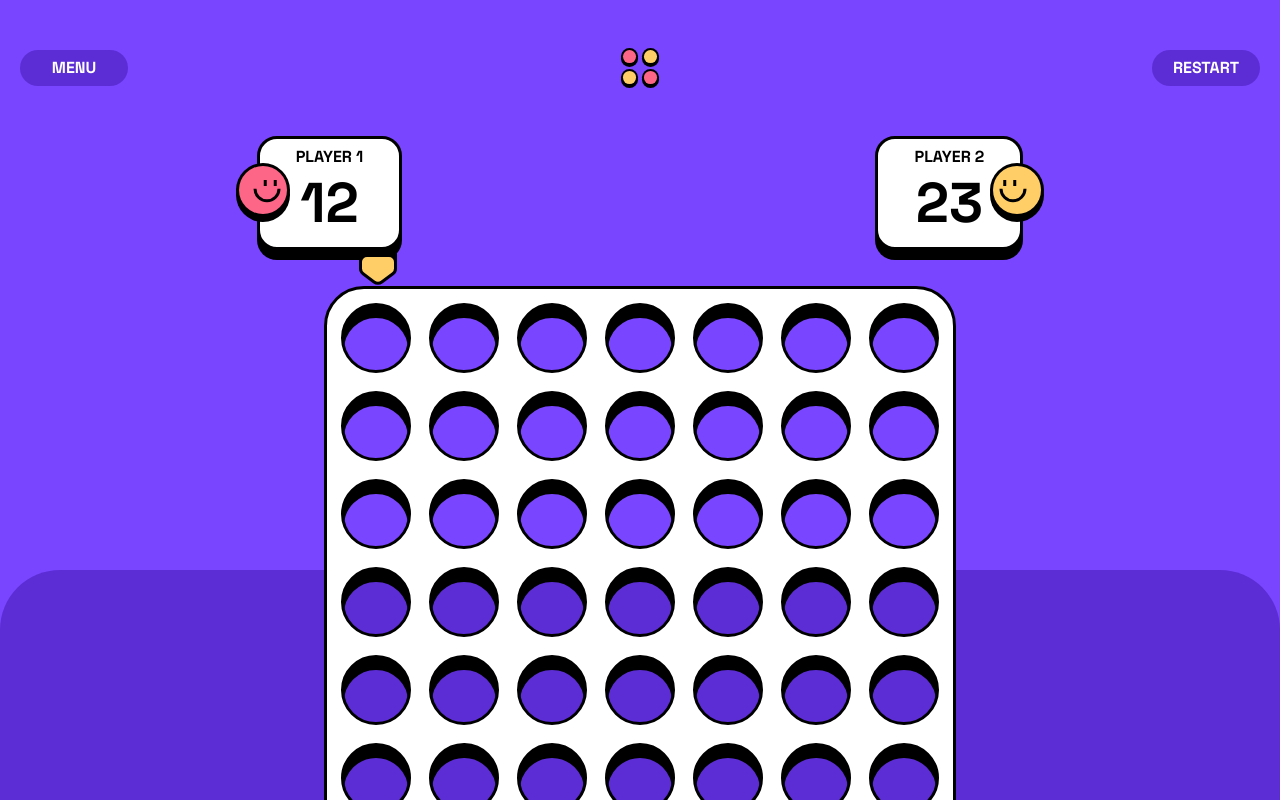
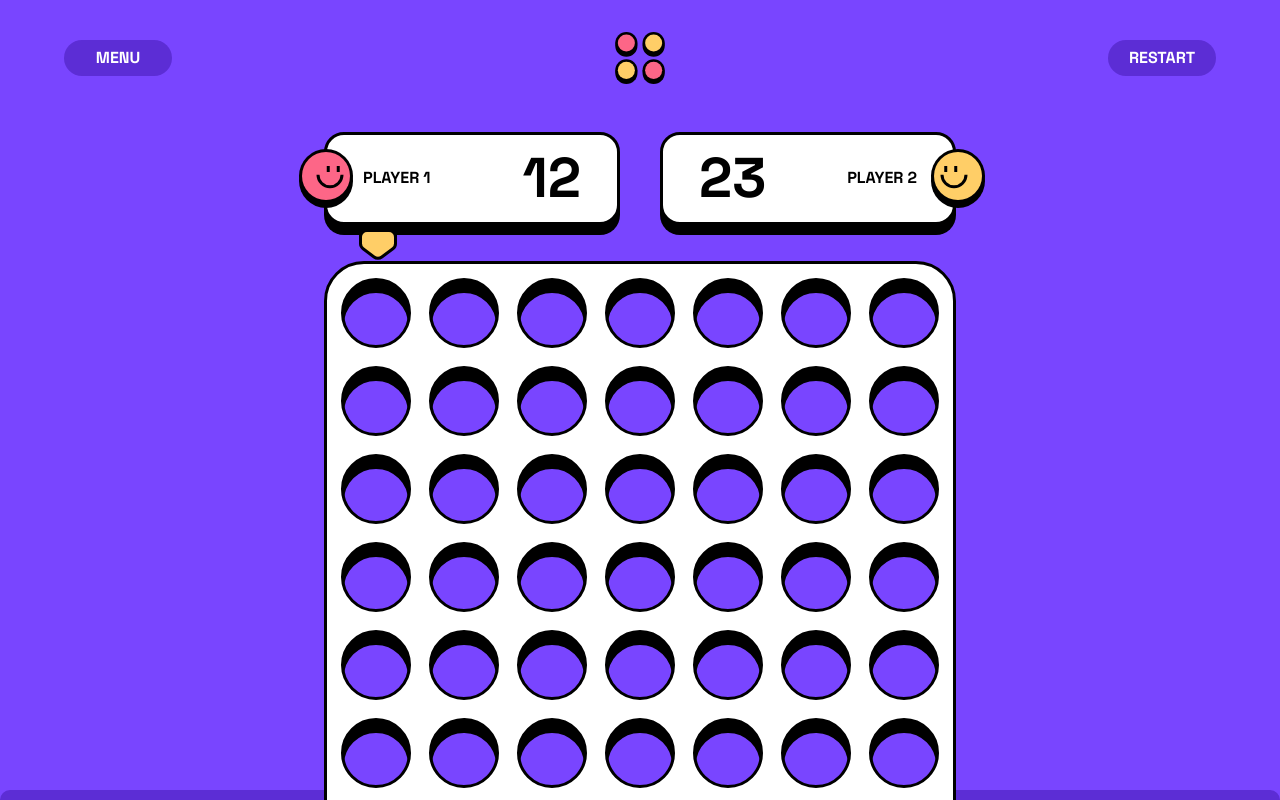
Before and after one commit to mehdi-zibout/FEM-Connect-Four-game, a React (Vite) app: page / in a window 1280 px wide. Built offline with nearby package versions, Linux system fonts and the light colour scheme.

Commit message:
GameView responsive for tablets

```diff
--- a/src/Views/GameView.tsx
+++ b/src/Views/GameView.tsx
@@ -10,14 +10,19 @@ import TurnTimer from "../components/TurnTimer";
 function GameView() {
   const [isPlayer1Turn, setIsPlayer1Turn] = useState(false);
   return (
-    <div className="pt-12 px-5 w-full h-full relative">
+    <div className="pt-12 px-5 tablet:px-16 tablet:pt-8 w-full h-full relative">
       <header className="flex justify-between items-center">
         <MiniButton className="w-[108px]">Menu</MiniButton>
-        <Logo className="w-10 h-10" />
+        <Logo className="w-10 h-10 tablet:w-[52px] tablet:h-[52px]" />
         <MiniButton className="w-[108px]">restart</MiniButton>
       </header>
-      <div className="flex justify-around items-center my-12">
-        <Score name="player 1" score={12} Icon={PlayerOne} />
+      <div className="flex justify-center items-center my-12 ">
+        <Score
+          name="player 1"
+          score={12}
+          Icon={PlayerOne}
+          className="mr-5 tablet:mr-10"
+        />
         <Score name="player 2" score={23} Icon={PlayerTwo} isReverse />
       </div>
       <Board
@@ -25,7 +30,7 @@ function GameView() {
         setIsPlayer1Turn={setIsPlayer1Turn}
       />
       <TurnTimer isPlayer1Turn={isPlayer1Turn} />
-      <div className="absolute  bottom-0 w-full h-[calc(100%-570px)] bg-dark-purple rounded-t-[60px] -mx-5"></div>
+      <div className="absolute  bottom-0 w-full h-[calc(100%-570px)] tablet:h-[calc(100%-790px)] bg-dark-purple rounded-t-[60px] -mx-5 tablet:-mx-16"></div>
     </div>
   );
 }
--- a/src/components/Score.tsx
+++ b/src/components/Score.tsx
@@ -1,17 +1,20 @@
 import type { FunctionComponent, SVGProps } from "react";
 import Card from "./Card";
 
-function Score({ score, name, Icon, isReverse }: ScoreProps) {
+function Score({ score, name, Icon, isReverse, className }: ScoreProps) {
   return (
     <>
-      <Card className="bg-white text-black text-center px-9 py-2 relative">
+      <Card
+        className={`bg-white text-black text-center px-9 py-2 relative tablet:flex tablet:justify-between tablet:items-center  tablet:w-[296px]
+        ${isReverse ? "tablet:flex-row-reverse" : ""}  ${className}`}
+      >
         <div className="text-hxs uppercase">{name}</div>
         <div className="font-bold text-[2rem] leading-[41px] tablet:text-hl">
           {score}
         </div>
         <Icon
           className={`absolute top-0 bottom-0 my-auto  ${
-            isReverse ? "-right-6" : "-left-6"
+            isReverse ? "-right-6 tablet:-right-8" : "-left-6 tablet:-left-7"
           }`}
         />
       </Card>
@@ -24,6 +27,7 @@ type ScoreProps = {
   score: number;
   Icon: FunctionComponent<SVGProps<SVGSVGElement>>;
   isReverse?: boolean;
+  className?: string;
 };
 
 export default Score;
--- a/src/components/TurnTimer.tsx
+++ b/src/components/TurnTimer.tsx
@@ -16,7 +16,7 @@ function TurnTimer({ isPlayer1Turn }: TurnTimerProps) {
     setTimeleft(30);
   }, [isPlayer1Turn]);
   return (
-    <div className="relative -top-9 z-10 w-fit mx-auto  ">
+    <div className="relative -top-9 tablet:-top-16 z-10 w-fit mx-auto  ">
       <TurnBg
         className={`shadow-card rounded-[20px] transition-all duration-300 ${
           isPlayer1Turn ? "fill-red" : "fill-yellow"
--- a/tailwind.config.cjs
+++ b/tailwind.config.cjs
@@ -3,7 +3,7 @@ module.exports = {
   content: ["./index.html", "./src/**/*.{js,ts,jsx,tsx}"],
   theme: {
     screens: {
-      tablet: "630px",
+      tablet: "768px",
       desktop: "1100px",
     },
     fontFamily: {
```
